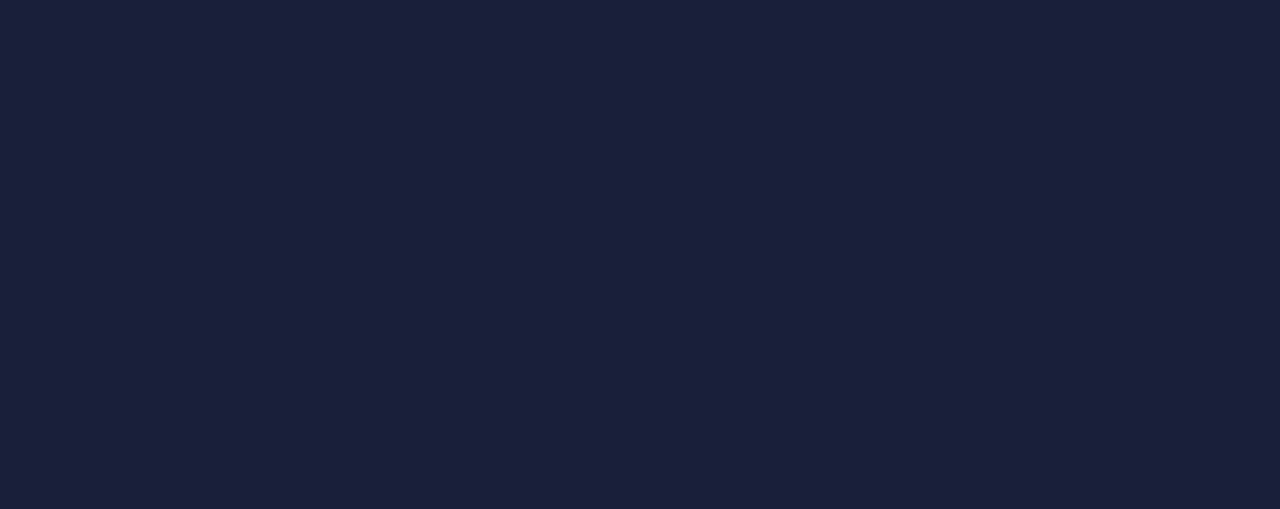
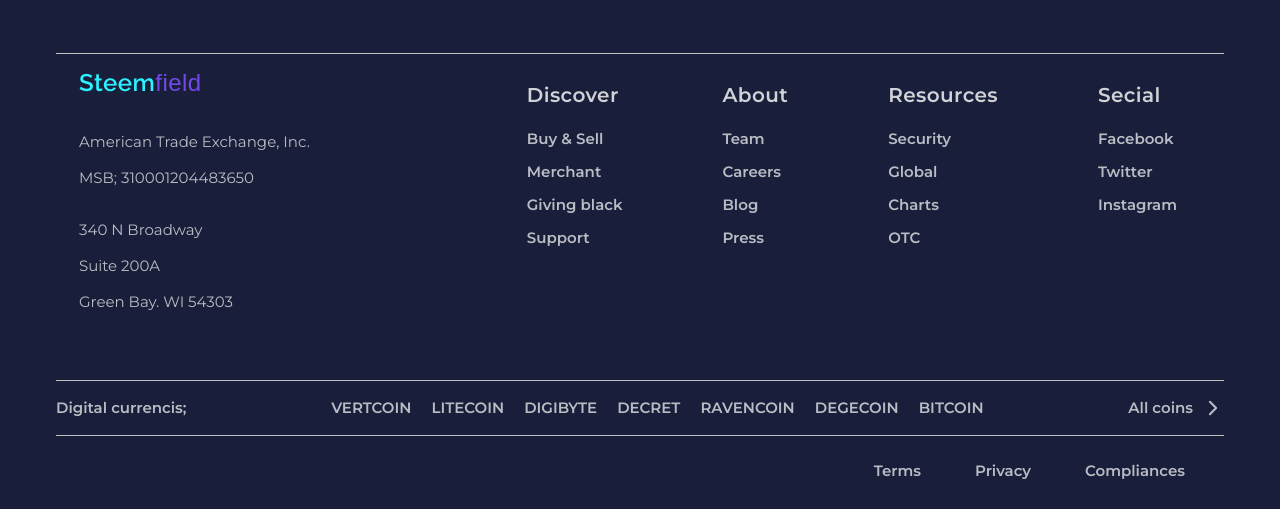
Before and after one commit to furkancgrtkn/steemfield, a React (Create React App) app: page / in a window 1280 px wide. Shown: the part 1801-2310 px from the top of the page. Before the commit the page ends 1801 px from the top, so only its background shows below. Built offline with nearby package versions, Linux system fonts and the light colour scheme.

Commit message:
feat: footer component added

```diff
--- /dev/null
+++ b/src/components/Footer/Footer.js
@@ -0,0 +1,90 @@
+import React from "react";
+import {
+  Wrapper,
+  Col,
+  Title,
+  Row,
+  Logo,
+  InfoCol,
+  CoinsRow,
+  Bottom,
+  SectionCols,
+  ColsContainer,
+} from "./styled";
+import { Link } from "react-router-dom";
+import { IoChevronForwardOutline } from "react-icons/io5";
+
+function Footer() {
+  return (
+    <Wrapper>
+      <ColsContainer>
+        <InfoCol>
+          <Link to="/">
+            <Logo>
+              Steem<span>field</span>
+            </Logo>
+          </Link>
+          <h4>American Trade Exchange, Inc.</h4>
+          <h4>MSB; 310001204483650</h4>
+          <h4>340 N Broadway</h4>
+          <h4>Suite 200A</h4>
+          <h4>Green Bay. WI 54303</h4>
+        </InfoCol>
+        <SectionCols>
+          <Col>
+            <Title>Discover</Title>
+            <Row>Buy & Sell</Row>
+            <Row>Merchant</Row>
+            <Row>Giving black</Row>
+            <Row>Support</Row>
+          </Col>
+
+          <Col>
+            <Title>About</Title>
+            <Row>Team</Row>
+            <Row>Careers</Row>
+            <Row>Blog</Row>
+            <Row>Press</Row>
+          </Col>
+
+          <Col>
+            <Title>Resources</Title>
+            <Row>Security</Row>
+            <Row>Global</Row>
+            <Row>Charts</Row>
+            <Row>OTC</Row>
+          </Col>
+
+          <Col>
+            <Title>Secial</Title>
+            <Row>Facebook</Row>
+            <Row>Twitter</Row>
+            <Row>Instagram</Row>
+          </Col>
+        </SectionCols>
+      </ColsContainer>
+
+      <CoinsRow>
+        <h3>Digital currencis;</h3>
+        <h3>VERTCOIN</h3>
+        <h3>LITECOIN</h3>
+        <h3>DIGIBYTE</h3>
+        <h3>DECRET</h3>
+        <h3>RAVENCOIN</h3>
+        <h3>DEGECOIN</h3>
+        <h3>BITCOIN</h3>
+        <h3>
+          All coins
+          <IoChevronForwardOutline size="22" color="#FFFFFF" />
+        </h3>
+      </CoinsRow>
+      <Bottom>
+        <h3>Terms</h3>
+        <h3>Privacy</h3>
+        <h3>Compliances</h3>
+      </Bottom>
+    </Wrapper>
+  );
+}
+
+export default Footer;
--- /dev/null
+++ b/src/components/Footer/styled.js
@@ -0,0 +1,197 @@
+import styled from "styled-components";
+
+export const Wrapper = styled.div`
+  display: flex;
+  flex-direction: column;
+  border-top: 1px solid #c2c1c1;
+
+  margin-top: 55px;
+  margin-left: 56px;
+  margin-right: 56px;
+`;
+
+export const Logo = styled.h1`
+  font-family: Raleway;
+  font-style: normal;
+  font-weight: 600;
+  font-size: 24px;
+  line-height: 28px;
+  letter-spacing: 0.02em;
+  color: #2bf2ff;
+  user-select: none;
+  cursor: pointer;
+  padding-bottom: 30px;
+
+  & span {
+    color: #7248e7;
+    font-weight: 300;
+  }
+`;
+
+export const InfoCol = styled.div`
+  display: flex;
+  flex-direction: column;
+  & > h4 {
+    font-family: Montserrat;
+    font-size: 15px;
+    line-height: 30px;
+    font-weight: 400;
+    color: #ffffff;
+    opacity: 0.7;
+    padding-bottom: 6px;
+  }
+
+  & > h4:nth-child(3) {
+    padding-bottom: 22px;
+  }
+`;
+
+export const ColsContainer = styled.div`
+  padding: 15px 47px 15px 23px;
+  display: flex;
+  @media (max-width: 1170px) {
+    flex-direction: column;
+  }
+  @media (max-width: 450px) {
+    padding: 15px 23px;
+  }
+`;
+
+export const SectionCols = styled.div`
+  padding-top: 14px;
+  display: flex;
+  margin-left: auto;
+  @media (max-width: 1170px) {
+    margin-left: unset;
+    padding-top: 25px;
+  }
+  @media (max-width: 740px) {
+    flex-direction: column;
+  }
+`;
+
+export const Col = styled.div`
+  display: flex;
+  flex-direction: column;
+  align-items: flex-start;
+  margin-left: 181px;
+  & > h3:last-child {
+    margin-bottom: unset;
+  }
+
+  @media (max-width: 1700px) {
+    margin-left: 100px;
+  }
+  @media (max-width: 1170px) {
+    margin-left: unset;
+    margin-right: 50px;
+  }
+  @media (max-width: 740px) {
+    margin-bottom: 20px;
+  }
+`;
+export const Title = styled.h1`
+  font-family: Montserrat;
+  font-weight: 600;
+  font-size: 20px;
+  line-height: 24px;
+  letter-spacing: 0.02em;
+  color: #ffffff;
+  opacity: 0.8;
+  margin-bottom: 21px;
+`;
+export const Row = styled.h3`
+  font-family: Montserrat;
+  font-weight: 600;
+  font-size: 15px;
+  line-height: 22px;
+  color: #ffffff;
+  opacity: 0.7;
+  margin-bottom: 11px;
+`;
+
+export const CoinsRow = styled.div`
+  display: flex;
+  align-items: center;
+  border-top: 1px solid #c2c1c1;
+  border-bottom: 1px solid #c2c1c1;
+  padding: 16px 0;
+  margin-top: 42px;
+
+  & > h3 {
+    display: flex;
+    align-items: center;
+    font-family: Montserrat;
+    font-weight: 600;
+    font-size: 15px;
+    color: #ffffff;
+    opacity: 0.7;
+    padding: 0 58.5px;
+    line-height: 22px;
+  }
+  & > h3:first-child {
+    padding: 0;
+    margin-right: auto;
+  }
+  & > h3:last-child {
+    padding: 0;
+    margin-left: auto;
+  }
+
+  & > h3 > svg {
+    margin-left: 9px;
+  }
+
+  @media (max-width: 1700px) {
+    & > h3 {
+      padding: 0 10px;
+    }
+  }
+  @media (max-width: 1170px) {
+    flex-direction: column;
+    align-items: flex-start;
+    padding-left: 23px;
+    & > h3 {
+      padding: 0px;
+      padding-bottom: 10px;
+    }
+    & > h3:first-child {
+      padding-bottom: 20px;
+    }
+  }
+  @media (max-width: 740px) {
+    margin-top: 10px;
+  }
+`;
+
+export const Bottom = styled.div`
+  display: flex;
+  padding: 25px 39px;
+  padding-bottom: 32px;
+  justify-content: flex-end;
+  & > h3 {
+    font-family: Montserrat;
+    font-weight: 600;
+    font-size: 15px;
+    color: #ffffff;
+    opacity: 0.7;
+    padding-left: 54px;
+  }
+
+  @media (max-width: 500px) {
+    padding-left: 0px;
+    padding-right: 0px;
+    justify-content: space-evenly;
+    & > h3 {
+      padding: 0;
+    }
+  }
+
+  @media (max-width: 400px) {
+    flex-direction: column;
+    padding-left: 23px;
+    & > h3 {
+      padding-bottom: 10px;
+    }
+  }
+`;
--- a/src/pages/Homepage/Homepage.js
+++ b/src/pages/Homepage/Homepage.js
@@ -4,6 +4,7 @@
 import PostBoard from "../../components/PostBoard/PostBoard";
 import BannerBox from "../../components/BannerBox/BannerBox";
 import HomePosts from "../../components/HomePosts/HomePosts";
+import Footer from "../../components/Footer/Footer";
 
 import { Swiper, SwiperSlide } from "swiper/react";
 import {
@@ -51,6 +52,7 @@
           <HomePosts />
         </PostWrapperRight>
       </PostWrapper>
+      <Footer />
     </div>
   );
 }
```
